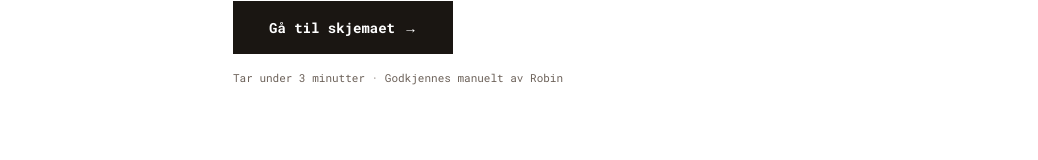
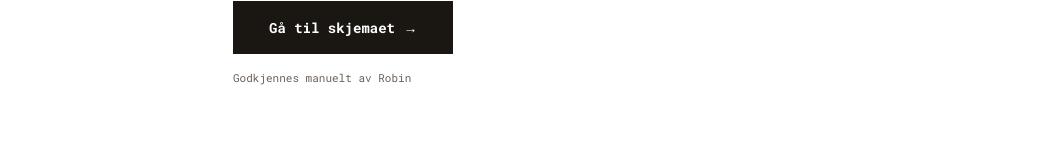
Before and after one commit to idameland/robin, a Next.js app: page /send-anbefaling in a window 1280 px wide. Shown: the part 718-878 px from the top of the page, without its empty margins (121-1159 px from the left). Built offline with nearby package versions, Linux system fonts and the light colour scheme.

Commit message:
Fjern 'Tar under 3 minutter' fra CTA-note

```diff
--- a/app/send-anbefaling/page.tsx
+++ b/app/send-anbefaling/page.tsx
@@ -78,7 +78,7 @@ export default function SendAnbefalingPage() {
           Gå til skjemaet →
         </a>
         <p className="text-[11px] text-petroleum-muted mt-4">
-          Tar under 3 minutter · Godkjennes manuelt av Robin
+          Godkjennes manuelt av Robin
         </p>
       </main>
 
```
